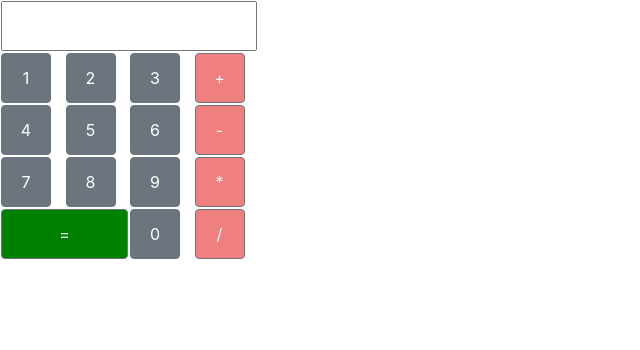
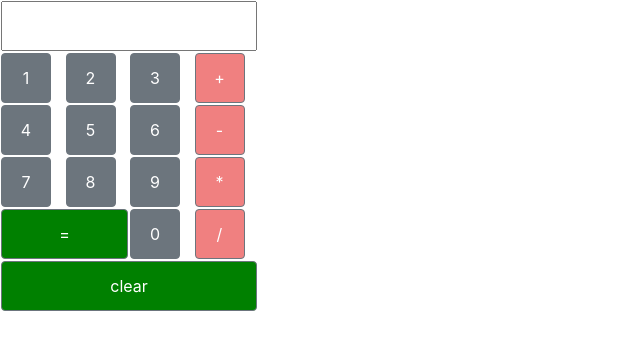
Before and after one commit to szymontrombik/reactCalculator, a React (Create React App) app: page / in a window 1280 px wide. Shown: the top 350 px of the page, without its empty margins (0-640 px from the left). Built offline with nearby package versions, Linux system fonts and the light colour scheme.

Commit message:
added methods to calculate value and to clear

```diff
--- a/src/Components/Calculator.js
+++ b/src/Components/Calculator.js
@@ -7,25 +7,41 @@ class Calculator extends Component {
         super();
 
         this.state = {
-            result: "",
-
+            result: '',
+            result2: '',
+            operation: ''
         }
     }
 
     onClick = button => {
         if (isNaN(button)) {
-            switch(button)
-            {
-                case '+': alert('plus'); break;
-                case '-': alert('minus'); break;
-                case '*': alert('multi'); break;
-                case '/': alert('div'); break;
-                case '=': alert('sum'); break;
+            switch (button) {
+                case '+': this.setState({ operation: button, result2: this.state.result, result: '' }); break;
+                case '-': this.setState({ operation: button, result2: this.state.result, result: '' }); break;
+                case '*': this.setState({ operation: button, result2: this.state.result, result: '' }); break;
+                case '/': this.setState({ operation: button, result2: this.state.result, result: '' }); break;
+                case '=': this.calculate(); break;
+                case 'c': this.clear(); break;
             }
         }
+        else {
+            this.setState({
+                result: this.state.result + button,
+            })
+        }
+    }
 
+    calculate = () => {
         this.setState({
-            result: this.state.result + button
+            result: (eval(this.state.result2 + this.state.operation + this.state.result) || "")
+        })
+    }
+
+    clear = () => {
+        this.setState({
+            result: '',
+            result2: '',
+            operation: ''
         })
     }
 
--- a/src/Components/Keypad.js
+++ b/src/Components/Keypad.js
@@ -39,6 +39,14 @@ class Keypad extends Component {
                 </td>
             </tr>)
 
+        table.push(
+            <tr>
+                <td colSpan="4">
+                    <Button className="keypad-button-submit" name="c" onClick={e => this.props.onClick(e.target.name)}>clear</Button>
+                </td>
+            </tr>
+        )
+
         return table;
     }
 
```
